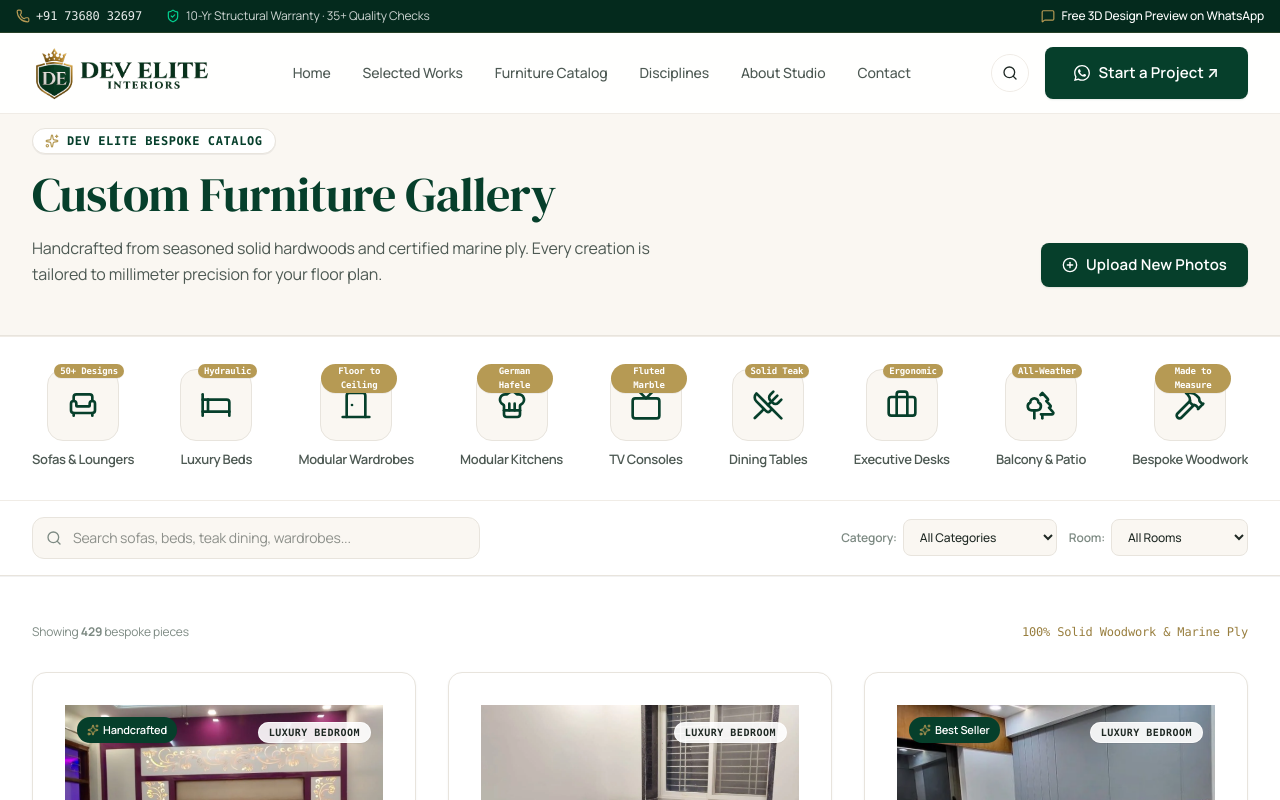
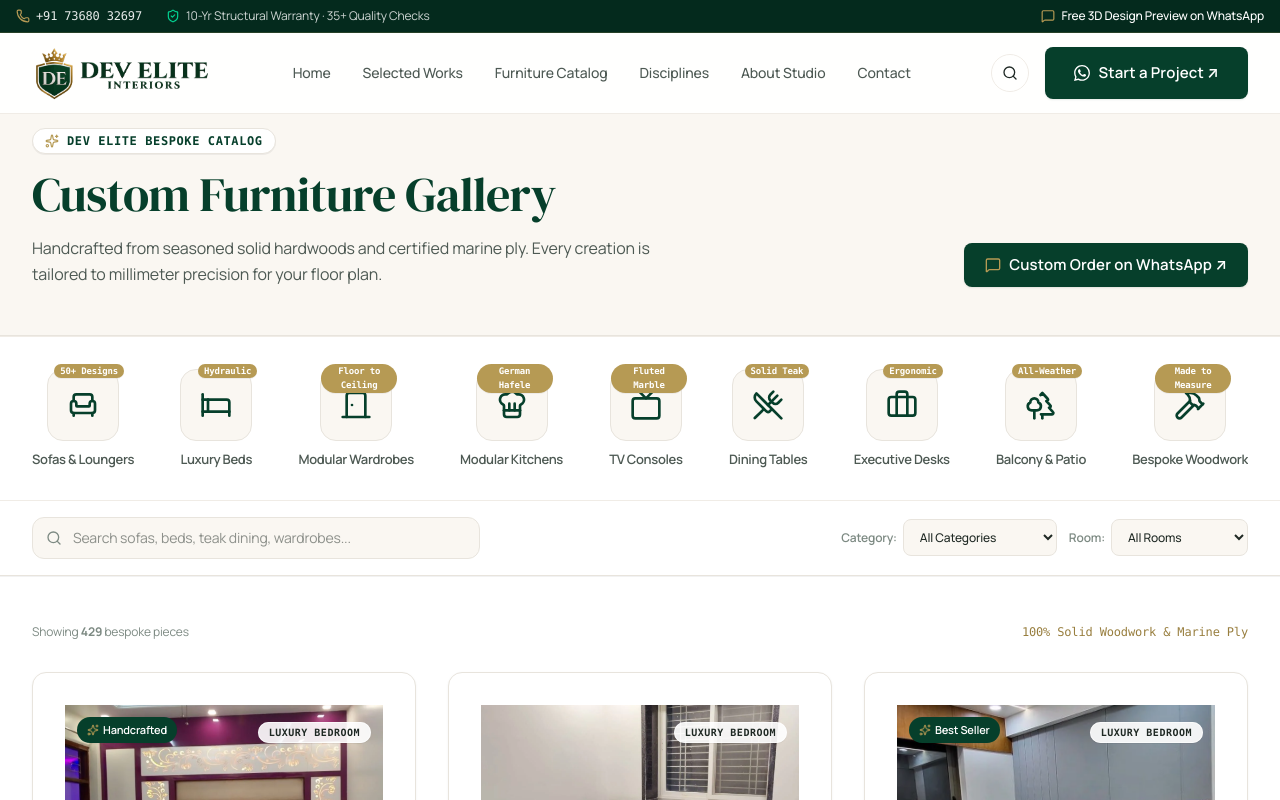
Before and after one commit to dev-elite-interiors/site, a Next.js app: page /products in a window 1280 px wide. Shown: the top 800 px of the page. Built offline with nearby package versions, Linux system fonts and the light colour scheme.

Commit message:
fix(security): remove all public upload buttons from products page and featured components, moved exclusively behind admin portal

```diff
--- a/src/app/products/page.tsx
+++ b/src/app/products/page.tsx
@@ -13,7 +13,7 @@ import {
   Filter,
   Sparkles,
   SlidersHorizontal,
-  PlusCircle,
+  MessageSquare,
   X,
   Layers,
 } from "lucide-react";
@@ -118,13 +118,15 @@ export default function ProductsCatalogPage() {
             </div>
 
             <div className="flex items-center gap-3">
-              <Link
-                href="/admin/products"
+              <a
+                href="https://wa.me/917368032697?text=Namaste%20Dev%20Elite%20Interiors%2C%20I%20am%20exploring%20your%20furniture%20catalog%20and%20would%20like%20to%20request%20a%20custom%20design%20consultation."
+                target="_blank"
+                rel="noopener noreferrer"
                 className="btn-primary !py-2.5 !px-5 text-xs sm:text-sm inline-flex items-center gap-2"
               >
-                <PlusCircle className="w-4 h-4" />
-                <span>Upload New Photos</span>
-              </Link>
+                <MessageSquare className="w-4 h-4 text-[var(--color-gold)]" />
+                <span>Custom Order on WhatsApp ↗</span>
+              </a>
             </div>
           </div>
         </div>
--- a/src/components/FeaturedProducts.tsx
+++ b/src/components/FeaturedProducts.tsx
@@ -5,7 +5,7 @@ import Link from "next/link";
 import { Product } from "@/types/product";
 import ProductCard from "./ProductCard";
 import ProductQuickView from "./ProductQuickView";
-import { Sparkles, ArrowRight, PlusCircle } from "lucide-react";
+import { Sparkles, ArrowRight } from "lucide-react";
 
 interface FeaturedProductsProps {
   initialProducts?: Product[];
@@ -74,13 +74,6 @@ export default function FeaturedProducts({ initialProducts = [] }: FeaturedProdu
 
           <div className="flex items-center gap-3">
             <Link
-              href="/admin/products"
-              className="inline-flex items-center gap-1.5 text-xs font-semibold px-3 py-2 rounded-lg border border-[var(--color-border)] text-[var(--color-text-medium)] hover:text-[var(--color-primary-green)] hover:bg-[var(--color-off-white)] transition-colors"
-            >
-              <PlusCircle className="w-4 h-4 text-[var(--color-gold)]" />
-              <span>Upload Photos</span>
-            </Link>
-            <Link
               href="/products"
               className="btn-primary !py-2.5 !px-5 text-xs sm:text-sm inline-flex items-center gap-2"
             >
```
